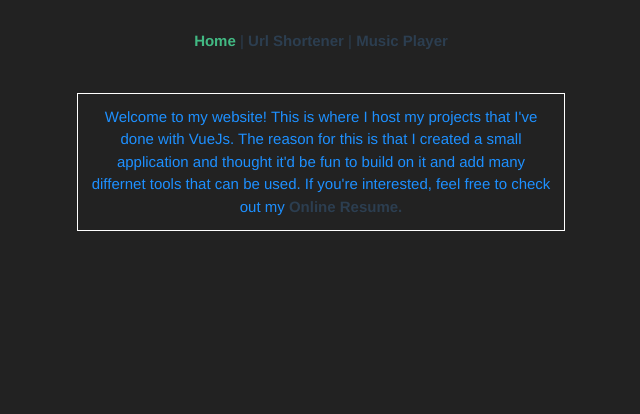
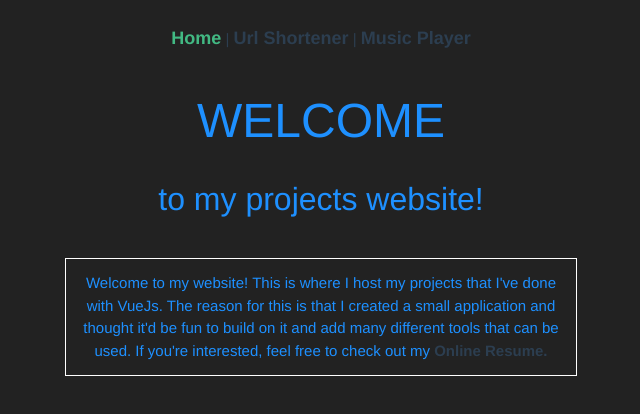
Before and after one commit to yjeafar/url-shortener, a Vue app in the folder client/: page / in a window 1280 px wide. Shown: the top 414 px of the page, without its empty margins (319-959 px from the left). Built offline with nearby package versions, Linux system fonts and the light colour scheme.

Commit message:
Fixed some styling issues

```diff
--- a/client/src/App.vue
+++ b/client/src/App.vue
@@ -1,8 +1,8 @@
 <template>
   <div id="nav">
-    <router-link to="/">Home</router-link> |
-    <router-link to="/url-shortener">Url Shortener</router-link> |
-    <router-link to="/music-player">Music Player</router-link>
+    <router-link class="navText" to="/">Home</router-link> |
+    <router-link class="navText" to="/url-shortener">Url Shortener</router-link> |
+    <router-link class="navText" to="/music-player">Music Player</router-link>
     <router-view/>
   </div>
 </template>
@@ -17,7 +17,8 @@
 }
 
 #nav {
-  padding: 30px;
+  padding-top: 25px;
+  height: 100vh;
 }
 
 #nav a {
@@ -28,4 +29,8 @@
 #nav a.router-link-exact-active {
   color: #42b983;
 }
+
+.navText {
+  font-size: 18px;
+}
 </style>
--- a/client/src/components/home.vue
+++ b/client/src/components/home.vue
@@ -1,11 +1,14 @@
 <template>
   <div class="home">
     <div>
+      <h1> WELCOME </h1>
+      <br/>
+      <h3> to my projects website! </h3>
     </div>
     <div id="homeTextbox">
       Welcome to my website! This is where I host my projects that I've done with VueJs.
       The reason for this is that I created a small application and thought it'd be fun
-      to build on it and add many differnet tools that can be used. If you're interested,
+      to build on it and add many different tools that can be used. If you're interested,
       feel free to check out my <a href="https://www.yasserjeafar.com">Online Resume. </a>
     </div>
   </div>
@@ -28,7 +31,6 @@ export default {
 .home { /* Bootswatch for themes */
   color: dodgerblue;
   width: 100%;
-  height: 100vh;
 }
 
 #homeTextbox {
```
